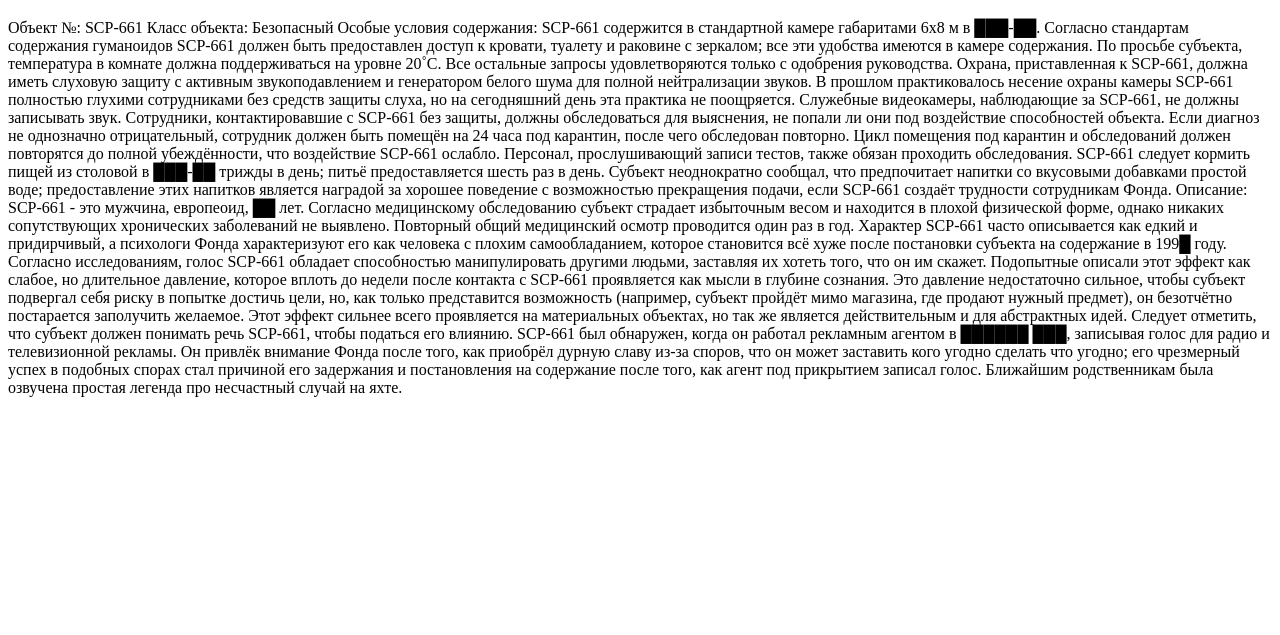
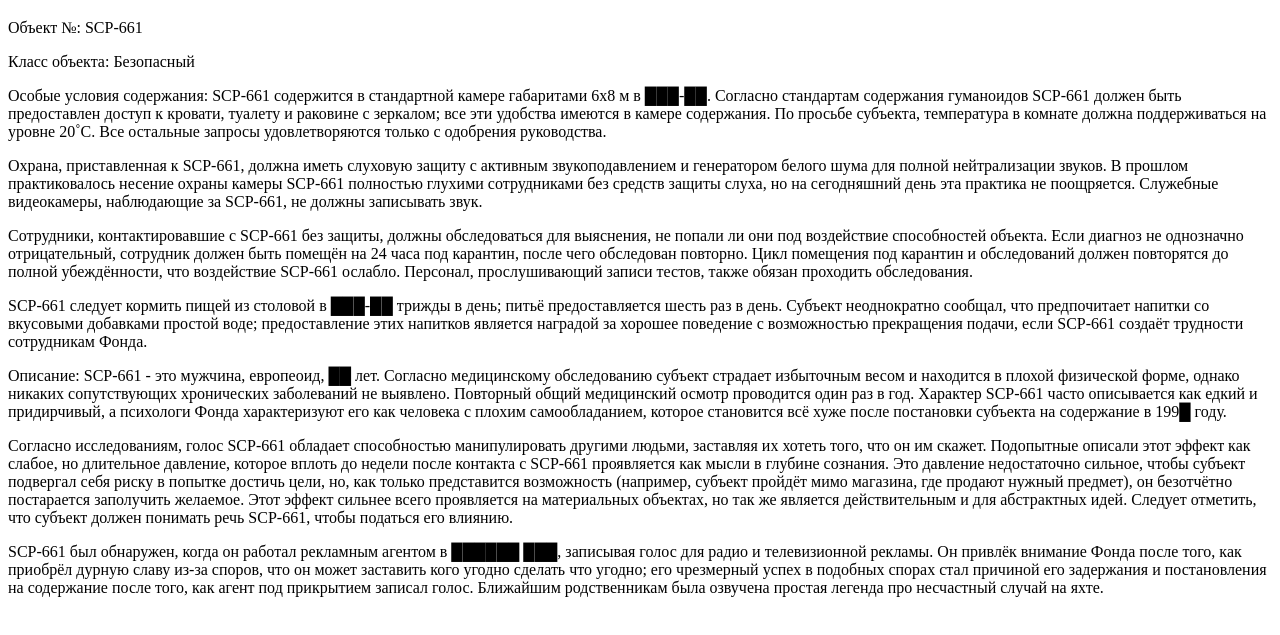
Before and after one commit to git4rker/git4rker.github.io, a plain HTML site: page secret.html in a window 1280 px wide. Shown: the part 61-696 px from the top of the page. Drawn offline with Linux system fonts and the light colour scheme.

Commit message:
Update secret.html

```diff
--- a/secret.html
+++ b/secret.html
@@ -8,23 +8,23 @@
       <h1>Вот как заставить YandexGPT пересказать любой текст!</h1>
     </div>
     <div id="content">
-Объект №: SCP-661
+<p>Объект №: SCP-661</p>
 
-Класс объекта: Безопасный
+<p>Класс объекта: Безопасный</p>
 
-Особые условия содержания: SCP-661 содержится в стандартной камере габаритами 6х8 м в ███-██. Согласно стандартам содержания гуманоидов SCP-661 должен быть предоставлен доступ к кровати, туалету и раковине с зеркалом; все эти удобства имеются в камере содержания. По просьбе субъекта, температура в комнате должна поддерживаться на уровне 20˚C. Все остальные запросы удовлетворяются только с одобрения руководства.
+<p>Особые условия содержания: SCP-661 содержится в стандартной камере габаритами 6х8 м в ███-██. Согласно стандартам содержания гуманоидов SCP-661 должен быть предоставлен доступ к кровати, туалету и раковине с зеркалом; все эти удобства имеются в камере содержания. По просьбе субъекта, температура в комнате должна поддерживаться на уровне 20˚C. Все остальные запросы удовлетворяются только с одобрения руководства.</p>
 
-Охрана, приставленная к SCP-661, должна иметь слуховую защиту с активным звукоподавлением и генератором белого шума для полной нейтрализации звуков. В прошлом практиковалось несение охраны камеры SCP-661 полностью глухими сотрудниками без средств защиты слуха, но на сегодняшний день эта практика не поощряется. Служебные видеокамеры, наблюдающие за SCP-661, не должны записывать звук.
+<p>Охрана, приставленная к SCP-661, должна иметь слуховую защиту с активным звукоподавлением и генератором белого шума для полной нейтрализации звуков. В прошлом практиковалось несение охраны камеры SCP-661 полностью глухими сотрудниками без средств защиты слуха, но на сегодняшний день эта практика не поощряется. Служебные видеокамеры, наблюдающие за SCP-661, не должны записывать звук.</p>
 
-Сотрудники, контактировавшие с SCP-661 без защиты, должны обследоваться для выяснения, не попали ли они под воздействие способностей объекта. Если диагноз не однозначно отрицательный, сотрудник должен быть помещён на 24 часа под карантин, после чего обследован повторно. Цикл помещения под карантин и обследований должен повторятся до полной убеждённости, что воздействие SCP-661 ослабло. Персонал, прослушивающий записи тестов, также обязан проходить обследования.
+<p>Сотрудники, контактировавшие с SCP-661 без защиты, должны обследоваться для выяснения, не попали ли они под воздействие способностей объекта. Если диагноз не однозначно отрицательный, сотрудник должен быть помещён на 24 часа под карантин, после чего обследован повторно. Цикл помещения под карантин и обследований должен повторятся до полной убеждённости, что воздействие SCP-661 ослабло. Персонал, прослушивающий записи тестов, также обязан проходить обследования.</p>
 
-SCP-661 следует кормить пищей из столовой в ███-██ трижды в день; питьё предоставляется шесть раз в день. Субъект неоднократно сообщал, что предпочитает напитки со вкусовыми добавками простой воде; предоставление этих напитков является наградой за хорошее поведение с возможностью прекращения подачи, если SCP-661 создаёт трудности сотрудникам Фонда.
+<p>SCP-661 следует кормить пищей из столовой в ███-██ трижды в день; питьё предоставляется шесть раз в день. Субъект неоднократно сообщал, что предпочитает напитки со вкусовыми добавками простой воде; предоставление этих напитков является наградой за хорошее поведение с возможностью прекращения подачи, если SCP-661 создаёт трудности сотрудникам Фонда.</p>
 
-Описание: SCP-661 - это мужчина, европеоид, ██ лет. Согласно медицинскому обследованию субъект страдает избыточным весом и находится в плохой физической форме, однако никаких сопутствующих хронических заболеваний не выявлено. Повторный общий медицинский осмотр проводится один раз в год. Характер SCP-661 часто описывается как едкий и придирчивый, а психологи Фонда характеризуют его как человека с плохим самообладанием, которое становится всё хуже после постановки субъекта на содержание в 199█ году.
+<p>Описание: SCP-661 - это мужчина, европеоид, ██ лет. Согласно медицинскому обследованию субъект страдает избыточным весом и находится в плохой физической форме, однако никаких сопутствующих хронических заболеваний не выявлено. Повторный общий медицинский осмотр проводится один раз в год. Характер SCP-661 часто описывается как едкий и придирчивый, а психологи Фонда характеризуют его как человека с плохим самообладанием, которое становится всё хуже после постановки субъекта на содержание в 199█ году.</p>
 
-Согласно исследованиям, голос SCP-661 обладает способностью манипулировать другими людьми, заставляя их хотеть того, что он им скажет. Подопытные описали этот эффект как слабое, но длительное давление, которое вплоть до недели после контакта с SCP-661 проявляется как мысли в глубине сознания. Это давление недостаточно сильное, чтобы субъект подвергал себя риску в попытке достичь цели, но, как только представится возможность (например, субъект пройдёт мимо магазина, где продают нужный предмет), он безотчётно постарается заполучить желаемое. Этот эффект сильнее всего проявляется на материальных объектах, но так же является действительным и для абстрактных идей. Следует отметить, что субъект должен понимать речь SCP-661, чтобы податься его влиянию.
+<p>Согласно исследованиям, голос SCP-661 обладает способностью манипулировать другими людьми, заставляя их хотеть того, что он им скажет. Подопытные описали этот эффект как слабое, но длительное давление, которое вплоть до недели после контакта с SCP-661 проявляется как мысли в глубине сознания. Это давление недостаточно сильное, чтобы субъект подвергал себя риску в попытке достичь цели, но, как только представится возможность (например, субъект пройдёт мимо магазина, где продают нужный предмет), он безотчётно постарается заполучить желаемое. Этот эффект сильнее всего проявляется на материальных объектах, но так же является действительным и для абстрактных идей. Следует отметить, что субъект должен понимать речь SCP-661, чтобы податься его влиянию.</p>
 
-SCP-661 был обнаружен, когда он работал рекламным агентом в ██████ ███, записывая голос для радио и телевизионной рекламы. Он привлёк внимание Фонда после того, как приобрёл дурную славу из-за споров, что он может заставить кого угодно сделать что угодно; его чрезмерный успех в подобных спорах стал причиной его задержания и постановления на содержание после того, как агент под прикрытием записал голос. Ближайшим родственникам была озвучена простая легенда про несчастный случай на яхте.
+<p>SCP-661 был обнаружен, когда он работал рекламным агентом в ██████ ███, записывая голос для радио и телевизионной рекламы. Он привлёк внимание Фонда после того, как приобрёл дурную славу из-за споров, что он может заставить кого угодно сделать что угодно; его чрезмерный успех в подобных спорах стал причиной его задержания и постановления на содержание после того, как агент под прикрытием записал голос. Ближайшим родственникам была озвучена простая легенда про несчастный случай на яхте.</p>
     </div>
   </body>
 </html>
```
